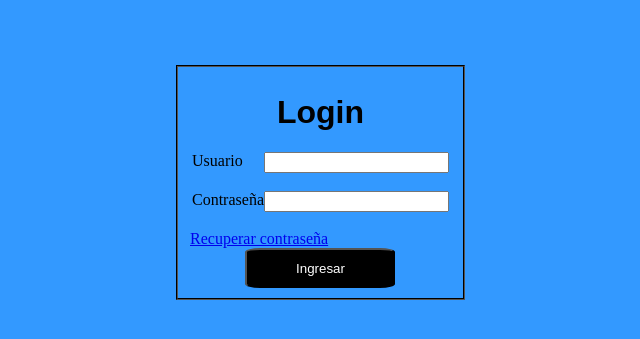
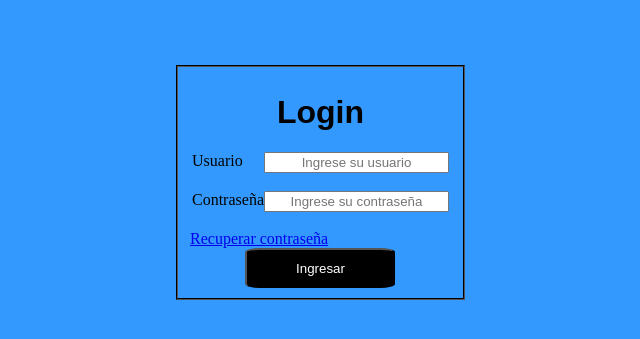
Before and after one commit to rfrattari/PP3-2015, a PHP site: page / in a window 1280 px wide. Shown: the top 339 px of the page, without its empty margins (156-796 px from the left). Run offline with PHP 8.4, Linux system fonts and the light colour scheme.

Commit message:
agregado de texto por defecto index

```diff
--- a/hrodriguez/index.php
+++ b/hrodriguez/index.php
@@ -20,9 +20,9 @@
             <center>
             <H1>Login</H1>
             </center>
-             <fieldset class="input"><label name="lblusuario_email">Usuario </label><input class="cajas" type="text" name="usuario_email" size="20"></fieldset>
+             <fieldset class="input"><label name="lblusuario_email">Usuario </label><input class="cajas" type="text" placeholder="Ingrese su usuario" value="" name="usuario_email" size="20"></fieldset>
              <br>
-            <fieldset class="input"><label name="lblusuario_clave">Contraseña </label><input class="cajas" type="password" name="usuario_clave" size="20"</label></fieldset>
+            <fieldset class="input"><label name="lblusuario_clave">Contraseña </label><input class="cajas" type="password" placeholder="Ingrese su contraseña" value=""  name="usuario_clave" size="20"</label></fieldset>
             <br>
             <a href="recuperar_contrasena.php">Recuperar contraseña</a><br/>
             <center>
```
